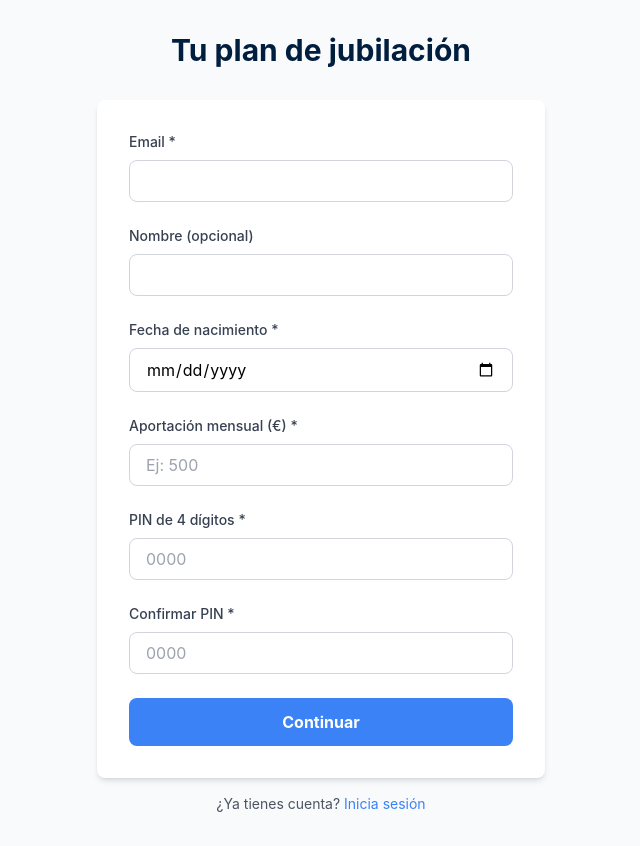
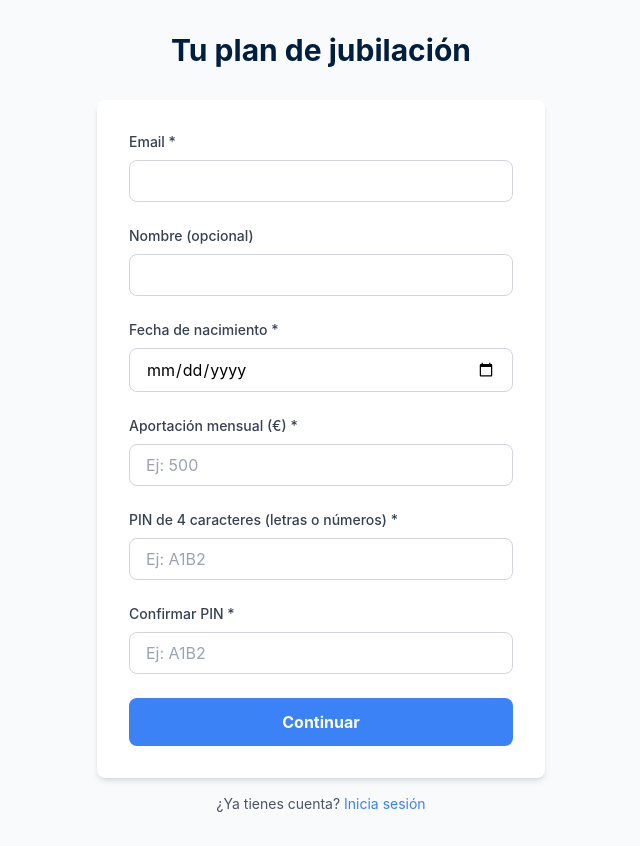
Before and after one commit to amafo1/ema200-jubilacion, a React app in the folder frontend/: page /onboarding in a window 1280 px wide. Shown: the whole page, without its empty margins (319-959 px from the left). Built offline with nearby package versions, Linux system fonts and the light colour scheme; no server answers; the HTML template or start-up script is replaced by a standard one.

Commit message:
Allow alphanumeric 4-char PINs; update placeholders/labels; alphanumeric recovery PIN

```diff
--- a/frontend/src/pages/Login.jsx
+++ b/frontend/src/pages/Login.jsx
@@ -127,12 +127,12 @@ export default function Login() {
           </div>
 
           <div>
-            <label className="block text-sm font-medium text-gray-700 mb-2">PIN de 4 dígitos</label>
+            <label className="block text-sm font-medium text-gray-700 mb-2">PIN de 4 caracteres (letras o números)</label>
             <input
               type="password"
               value={pin}
               onChange={(e) => setPin(e.target.value.slice(0, 4))}
-              placeholder="0000"
+              placeholder="Ej: A1B2"
               maxLength="4"
               className="w-full px-4 py-2 border border-gray-300 rounded-lg focus:ring-2 focus:ring-blue-500 focus:border-transparent outline-none transition"
               required
--- a/frontend/src/pages/Onboarding.jsx
+++ b/frontend/src/pages/Onboarding.jsx
@@ -103,8 +103,8 @@ export default function Onboarding() {
       newErrors.monthlyContribution = 'Aportación mensual válida requerida';
     }
 
-    if (!formData.pin || formData.pin.length !== 4) {
-      newErrors.pin = 'PIN debe ser de 4 dígitos';
+    if (!formData.pin || !/^[a-zA-Z0-9]{4}$/.test(formData.pin)) {
+      newErrors.pin = 'El PIN debe ser de 4 caracteres alfanuméricos (letras o números)';
     }
 
     if (formData.pin !== formData.pinConfirm) {
@@ -273,13 +273,13 @@ export default function Onboarding() {
 
           {/* PIN */}
           <div>
-            <label className="block text-sm font-medium text-gray-700 mb-2">PIN de 4 dígitos *</label>
+            <label className="block text-sm font-medium text-gray-700 mb-2">PIN de 4 caracteres (letras o números) *</label>
             <input
               type="password"
               name="pin"
               value={formData.pin}
               onChange={handleChange}
-              placeholder="0000"
+              placeholder="Ej: A1B2"
               maxLength="4"
               className={`w-full px-4 py-2 border rounded-lg focus:ring-2 focus:ring-blue-500 focus:border-transparent outline-none transition ${
                 errors.pin ? 'border-red-500' : 'border-gray-300'
@@ -297,7 +297,7 @@ export default function Onboarding() {
               name="pinConfirm"
               value={formData.pinConfirm}
               onChange={handleChange}
-              placeholder="0000"
+              placeholder="Ej: A1B2"
               maxLength="4"
               className={`w-full px-4 py-2 border rounded-lg focus:ring-2 focus:ring-blue-500 focus:border-transparent outline-none transition ${
                 errors.pinConfirm ? 'border-red-500' : 'border-gray-300'
```
Also changed, not shown: 2 other files (tests, documents, lock files or other folders).
